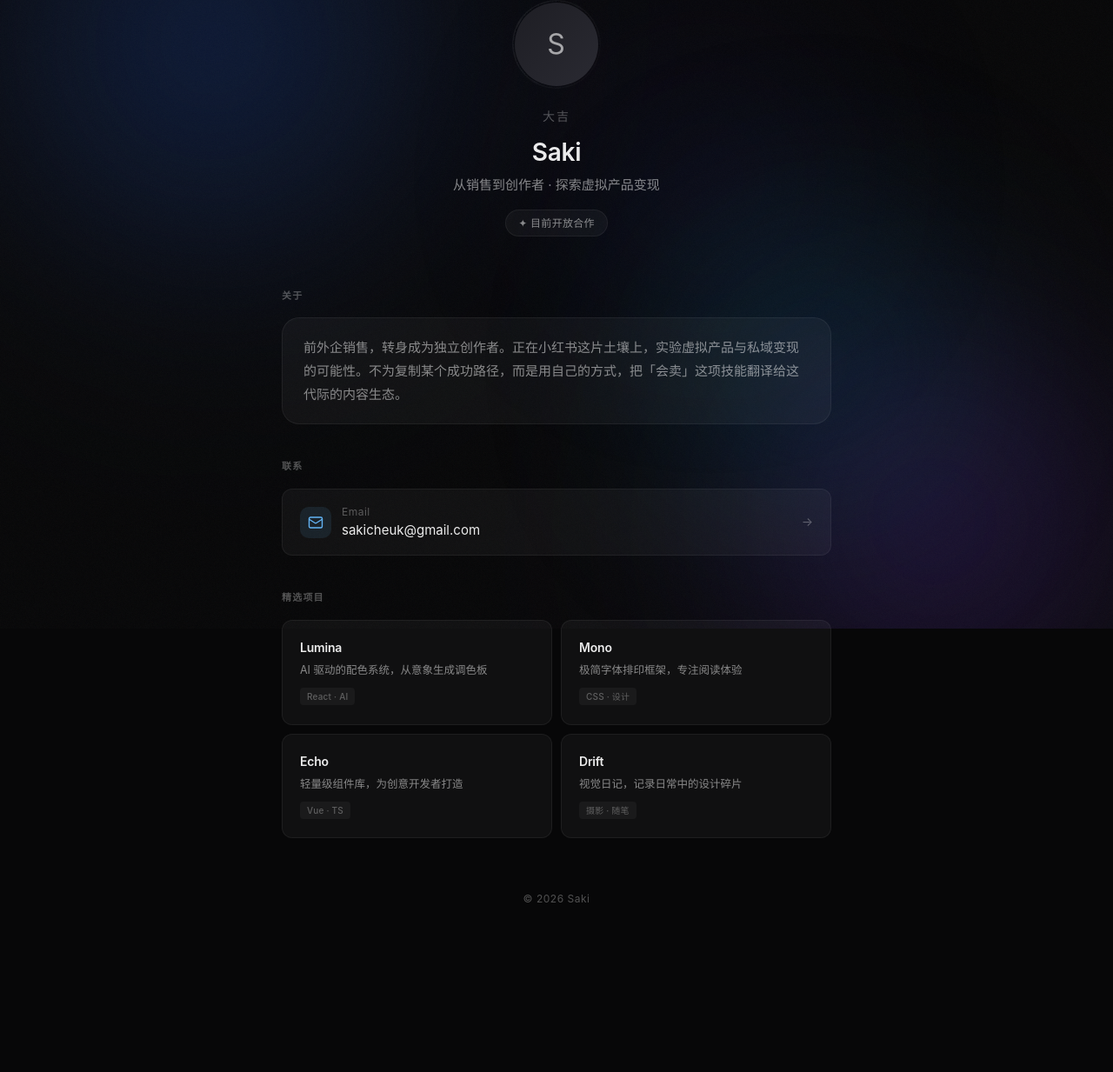
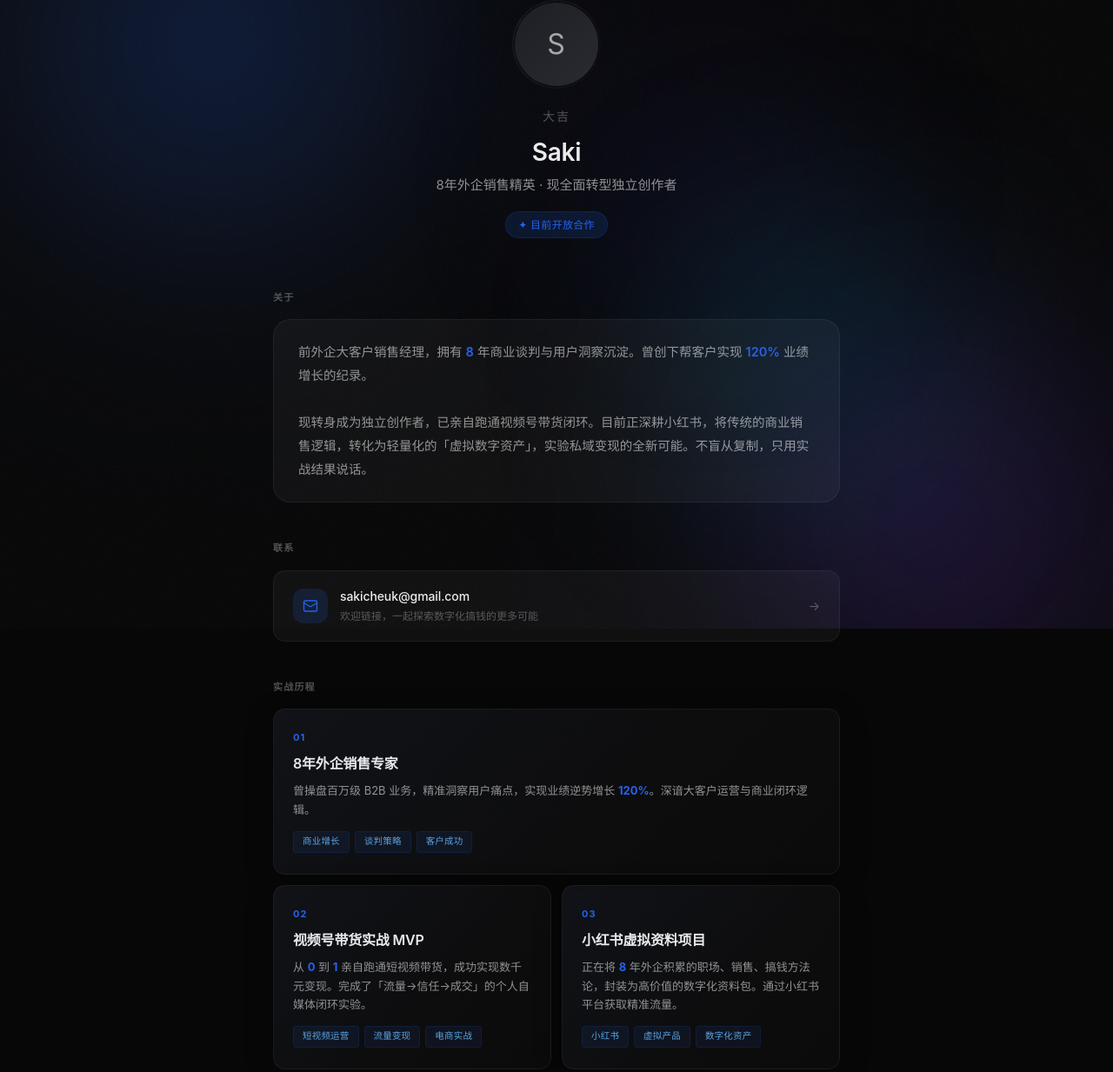
Before and after one commit to saki-droid/saki-droid.github.io, a plain HTML site: page index.html in a window 1280 px wide. Shown: the part 77-1310 px from the top of the page at 87% size. Before the commit the page ends 1241 px from the top, so only its background shows below. Drawn offline with Linux system fonts and the light colour scheme.

Commit message:
重构：真实个人信息 + Bento 实战历程卡片

```diff
--- a/index.html
+++ b/index.html
@@ -18,10 +18,12 @@
     --glass-border: rgba(255,255,255,0.06);
     --glass-hover: rgba(255,255,255,0.08);
     --text-primary: rgba(255,255,255,0.92);
-    --text-secondary: rgba(255,255,255,0.5);
+    --text-secondary: rgba(255,255,255,0.55);
     --text-tertiary: rgba(255,255,255,0.3);
+    --accent: #2563eb;
+    --accent-glow: rgba(37,99,235,0.15);
     --radius: 20px;
-    --radius-sm: 12px;
+    --radius-sm: 14px;
     --ease: cubic-bezier(0.25, 0.1, 0.25, 1);
   }
 
@@ -98,7 +100,7 @@
     50% { transform: translate(-50px, 40px) scale(1.15); }
   }
 
-  /* ── Grain overlay ── */
+  /* ── Grain ── */
   .grain {
     position: fixed;
     inset: 0;
@@ -115,11 +117,11 @@
     position: relative;
     z-index: 2;
     width: 100%;
-    max-width: 680px;
+    max-width: 700px;
     padding: 80px 24px 120px;
   }
 
-  /* ── Glass card ── */
+  /* ── Glass card (shared) ── */
   .glass {
     background: var(--glass);
     backdrop-filter: blur(40px);
@@ -128,7 +130,7 @@
     border-radius: var(--radius);
   }
 
-  /* ── Header / Avatar ── */
+  /* ── Header ── */
   header {
     display: flex;
     flex-direction: column;
@@ -187,30 +189,32 @@
     color: var(--text-secondary);
     font-weight: 400;
     line-height: 1.5;
+    max-width: 380px;
   }
   .badge {
     display: inline-block;
-    margin-top: 16px;
+    margin-top: 18px;
     padding: 5px 14px;
     border-radius: 100px;
     font-size: 12px;
     font-weight: 500;
     letter-spacing: 0.3px;
-    color: var(--text-secondary);
-    background: var(--glass);
-    border: 1px solid var(--glass-border);
+    color: var(--accent);
+    background: var(--accent-glow);
+    border: 1px solid rgba(37,99,235,0.15);
     backdrop-filter: blur(20px);
   }
 
   /* ── Section ── */
   section {
-    margin-bottom: 40px;
+    margin-bottom: 44px;
     opacity: 0;
     animation: fadeUp 0.9s var(--ease) forwards;
   }
   section:nth-of-type(1) { animation-delay: 0.2s; }
   section:nth-of-type(2) { animation-delay: 0.35s; }
   section:nth-of-type(3) { animation-delay: 0.5s; }
+
   .section-label {
     font-size: 11px;
     font-weight: 600;
@@ -219,6 +223,7 @@
     color: var(--text-tertiary);
     margin-bottom: 16px;
   }
+
   @keyframes fadeUp {
     from { opacity: 0; transform: translateY(16px); }
     to { opacity: 1; transform: translateY(0); }
@@ -226,12 +231,16 @@
 
   /* ── Bio ── */
   .bio {
-    padding: 20px 24px;
+    padding: 24px 28px;
   }
   .bio p {
-    font-size: 15px;
+    font-size: 14.5px;
     color: var(--text-secondary);
-    line-height: 1.8;
+    line-height: 1.85;
+  }
+  .bio .hl {
+    color: var(--accent);
+    font-weight: 600;
   }
 
   /* ── Contact ── */
@@ -239,7 +248,7 @@
     display: flex;
     align-items: center;
     justify-content: space-between;
-    padding: 16px 20px;
+    padding: 18px 22px;
     border-radius: var(--radius-sm);
     background: var(--glass);
     border: 1px solid var(--glass-border);
@@ -261,81 +270,123 @@
   .contact-left {
     display: flex;
     align-items: center;
-    gap: 12px;
+    gap: 14px;
   }
   .contact-icon {
-    width: 36px; height: 36px;
-    border-radius: 10px;
-    background: rgba(100,181,246,0.1);
-    color: #64b5f6;
+    width: 40px; height: 40px;
+    border-radius: 12px;
+    background: var(--accent-glow);
+    color: var(--accent);
     display: flex;
     align-items: center;
     justify-content: center;
     flex-shrink: 0;
   }
-  .contact-label {
+  .contact-info {
+    display: flex;
+    flex-direction: column;
+    gap: 2px;
+  }
+  .contact-email {
+    font-size: 14px;
+    font-weight: 500;
+    letter-spacing: -0.1px;
+  }
+  .contact-tagline {
     font-size: 12px;
     color: var(--text-tertiary);
-    letter-spacing: 0.5px;
+    white-space: nowrap;
   }
   .contact-arrow {
     font-size: 14px;
     color: var(--text-tertiary);
     transition: transform 0.3s var(--ease), color 0.3s var(--ease);
+    flex-shrink: 0;
   }
   .contact-card:hover .contact-arrow {
     transform: translateX(4px);
     color: var(--text-secondary);
   }
 
-  /* ── Projects ── */
+  /* ── Projects (Bento) ── */
   .projects {
     display: grid;
     grid-template-columns: 1fr 1fr;
-    gap: 10px;
+    gap: 12px;
   }
   .project-card {
-    padding: 20px;
+    padding: 24px 22px;
     border-radius: var(--radius-sm);
-    background: var(--glass);
+    background: linear-gradient(135deg, rgba(255,255,255,0.04) 0%, rgba(255,255,255,0.02) 100%);
     border: 1px solid var(--glass-border);
     backdrop-filter: blur(40px);
     -webkit-backdrop-filter: blur(40px);
-    transition: background 0.35s var(--ease), border-color 0.35s var(--ease), transform 0.35s var(--ease);
+    box-shadow: 0 8px 32px rgba(0,0,0,0.3);
+    transition: background 0.35s var(--ease), border-color 0.35s var(--ease), transform 0.35s var(--ease), box-shadow 0.35s var(--ease);
     cursor: default;
+    position: relative;
+    overflow: hidden;
+  }
+  .project-card::after {
+    content: '';
+    position: absolute;
+    top: 0; left: 0;
+    width: 100%; height: 100%;
+    background: linear-gradient(135deg, rgba(37,99,235,0.03) 0%, transparent 60%);
+    pointer-events: none;
   }
   .project-card:hover {
-    background: var(--glass-hover);
+    background: linear-gradient(135deg, rgba(255,255,255,0.06) 0%, rgba(255,255,255,0.03) 100%);
     border-color: rgba(255,255,255,0.1);
-    transform: translateY(-2px);
+    transform: translateY(-3px);
+    box-shadow: 0 12px 40px rgba(0,0,0,0.4);
+  }
+  .project-card:first-child {
+    grid-column: 1 / -1;
+  }
+  .project-card .card-number {
+    font-size: 11px;
+    font-weight: 700;
+    letter-spacing: 1px;
+    color: var(--accent);
+    margin-bottom: 8px;
   }
   .project-card h3 {
-    font-size: 14px;
+    font-size: 16px;
     font-weight: 600;
-    margin-bottom: 6px;
+    margin-bottom: 8px;
     letter-spacing: -0.2px;
   }
   .project-card p {
-    font-size: 12.5px;
+    font-size: 13px;
     color: var(--text-secondary);
-    line-height: 1.5;
+    line-height: 1.65;
+  }
+  .project-card .hl {
+    color: var(--accent);
+    font-weight: 700;
+  }
+  .project-tags {
+    display: flex;
+    flex-wrap: wrap;
+    gap: 6px;
+    margin-top: 14px;
   }
   .project-tag {
-    display: inline-block;
-    margin-top: 10px;
-    padding: 2px 8px;
+    padding: 3px 10px;
     border-radius: 4px;
-    font-size: 10px;
+    font-size: 10.5px;
     font-weight: 500;
     letter-spacing: 0.2px;
-    background: rgba(255,255,255,0.04);
-    color: var(--text-tertiary);
+    background: rgba(37,99,235,0.08);
+    color: rgba(100,181,246,0.9);
+    border: 1px solid rgba(37,99,235,0.12);
   }
 
   /* ── Footer ── */
   footer {
     text-align: center;
-    padding-top: 20px;
+    padding-top: 16px;
     opacity: 0;
     animation: fadeUp 0.9s var(--ease) 0.8s forwards;
   }
@@ -350,6 +401,8 @@
     .container { padding: 48px 16px 80px; }
     h1 { font-size: 24px; }
     .projects { grid-template-columns: 1fr; }
+    .project-card:first-child { grid-column: 1; }
+    .contact-tagline { white-space: normal; }
     .liquid-bg .orb:nth-child(1) { width: 400px; height: 400px; }
     .liquid-bg .orb:nth-child(2) { width: 350px; height: 350px; }
     .liquid-bg .orb:nth-child(3) { width: 280px; height: 280px; }
@@ -375,7 +428,7 @@
     </div>
     <span class="name-cn">大吉</span>
     <h1>Saki</h1>
-    <p class="subtitle">从销售到创作者 · 探索虚拟产品变现</p>
+    <p class="subtitle">8年外企销售精英 · 现全面转型独立创作者</p>
     <span class="badge">✦ 目前开放合作</span>
   </header>
 
@@ -383,7 +436,8 @@
     <p class="section-label">关于</p>
     <div class="bio glass">
       <p>
-        前外企销售，转身成为独立创作者。正在小红书这片土壤上，实验虚拟产品与私域变现的可能性。不为复制某个成功路径，而是用自己的方式，把「会卖」这项技能翻译给这代际的内容生态。
+        前外企大客户销售经理，拥有 <span class="hl">8</span> 年商业谈判与用户洞察沉淀。曾创下帮客户实现 <span class="hl">120%</span> 业绩增长的纪录。<br><br>
+        现转身成为独立创作者，已亲自跑通视频号带货闭环。目前正深耕小红书，将传统的商业销售逻辑，转化为轻量化的「虚拟数字资产」，实验私域变现的全新可能。不盲从复制，只用实战结果说话。
       </p>
     </div>
   </section>
@@ -395,9 +449,9 @@
         <span class="contact-icon">
           <svg width="18" height="18" viewBox="0 0 24 24" fill="none" stroke="currentColor" stroke-width="1.8" stroke-linecap="round" stroke-linejoin="round"><rect x="2" y="4" width="20" height="16" rx="2"/><path d="m22 7-8.97 5.7a1.94 1.94 0 0 1-2.06 0L2 7"/></svg>
         </span>
-        <span>
-          <div class="contact-label">Email</div>
-          sakicheuk@gmail.com
+        <span class="contact-info">
+          <span class="contact-email">sakicheuk@gmail.com</span>
+          <span class="contact-tagline">欢迎链接，一起探索数字化搞钱的更多可能</span>
         </span>
       </span>
       <span class="contact-arrow">→</span>
@@ -405,27 +459,37 @@
   </section>
 
   <section>
-    <p class="section-label">精选项目</p>
+    <p class="section-label">实战历程</p>
     <div class="projects">
       <div class="project-card">
-        <h3>Lumina</h3>
-        <p>AI 驱动的配色系统，从意象生成调色板</p>
-        <span class="project-tag">React · AI</span>
+        <div class="card-number">01</div>
+        <h3>8年外企销售专家</h3>
+        <p>曾操盘百万级 B2B 业务，精准洞察用户痛点，实现业绩逆势增长 <span class="hl">120%</span>。深谙大客户运营与商业闭环逻辑。</p>
+        <div class="project-tags">
+          <span class="project-tag">商业增长</span>
+          <span class="project-tag">谈判策略</span>
+          <span class="project-tag">客户成功</span>
+        </div>
       </div>
       <div class="project-card">
-        <h3>Mono</h3>
-        <p>极简字体排印框架，专注阅读体验</p>
-        <span class="project-tag">CSS · 设计</span>
+        <div class="card-number">02</div>
+        <h3>视频号带货实战 MVP</h3>
+        <p>从 <span class="hl">0</span> 到 <span class="hl">1</span> 亲自跑通短视频带货，成功实现数千元变现。完成了「流量→信任→成交」的个人自媒体闭环实验。</p>
+        <div class="project-tags">
+          <span class="project-tag">短视频运营</span>
+          <span class="project-tag">流量变现</span>
+          <span class="project-tag">电商实战</span>
+        </div>
       </div>
       <div class="project-card">
-        <h3>Echo</h3>
-        <p>轻量级组件库，为创意开发者打造</p>
-        <span class="project-tag">Vue · TS</span>
-      </div>
-      <div class="project-card">
-        <h3>Drift</h3>
-        <p>视觉日记，记录日常中的设计碎片</p>
-        <span class="project-tag">摄影 · 随笔</span>
+        <div class="card-number">03</div>
+        <h3>小红书虚拟资料项目</h3>
+        <p>正在将 <span class="hl">8</span> 年外企积累的职场、销售、搞钱方法论，封装为高价值的数字化资料包。通过小红书平台获取精准流量。</p>
+        <div class="project-tags">
+          <span class="project-tag">小红书</span>
+          <span class="project-tag">虚拟产品</span>
+          <span class="project-tag">数字化资产</span>
+        </div>
       </div>
     </div>
   </section>
```
